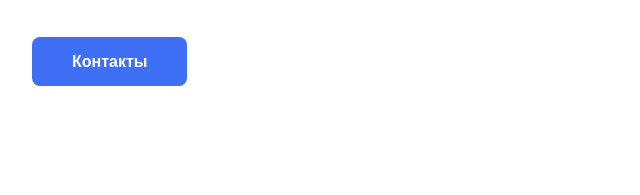
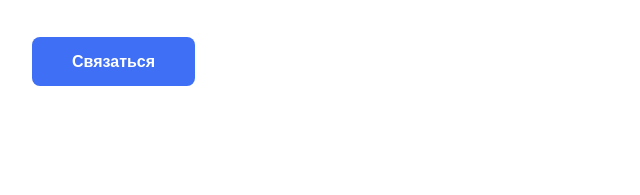
Before and after one commit to asdsdvgsg/portfolioweb, a plain HTML site: page index.html in a window 1280 px wide. Shown: the part 503-698 px from the top of the page, 96-736 px from the left. Drawn offline with nearby package versions, Linux system fonts and the light colour scheme.

Commit message:
Update index.html

```diff
--- a/index.html
+++ b/index.html
@@ -41,7 +41,7 @@
                 <div class="home__data">
                     <h1 class="home__title">Привет,<br>меня зовут <span class="home__title-color">Илья,</span><br> Я - <br>  предприниматель</h1>
 
-                    <a href="#" class="button">Контакты</a>
+                    <a href="https://vk.com/amina.diel" class="button">Связаться</a>
                 </div>
 
 
```
